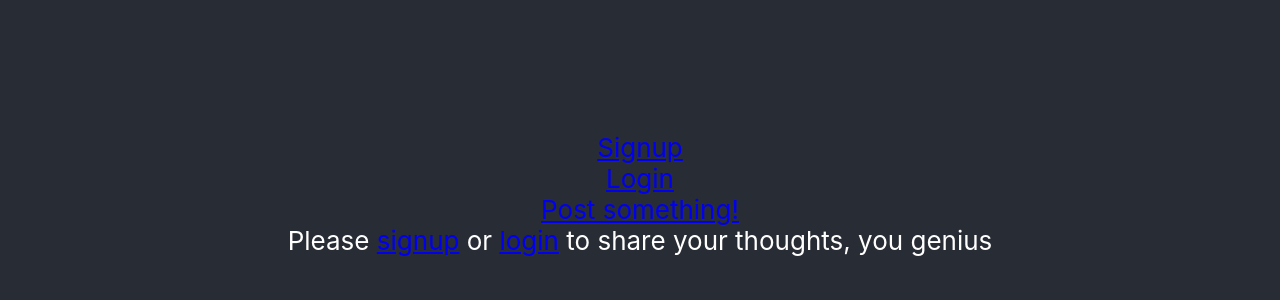
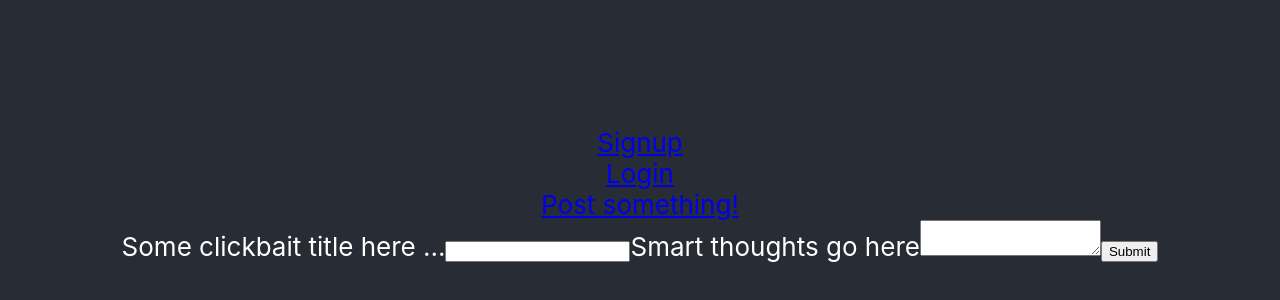
Before and after one commit to Reinoptland/coders-network-42, a React (Create React App) app: page /newpost in a window 1280 px wide. Shown: the part 206-506 px from the top of the page. Built offline with nearby package versions, Linux system fonts and the light colour scheme.

Commit message:
Create form for new blogpost

```diff
--- a/src/pages/CreateBlogPost/index.js
+++ b/src/pages/CreateBlogPost/index.js
@@ -20,5 +20,15 @@ export default function CreateBlogPost() {
     );
   }
 
-  return <div>BE CREATIVE HERE ...</div>;
+  return (
+    <div>
+      <form>
+        <label>Some clickbait title here ...</label>
+        <input name="title" type="text" />
+        <label>Smart thoughts go here</label>
+        <textarea name="content" type="text" />
+        <input type="submit" />
+      </form>
+    </div>
+  );
 }
--- a/src/store/user/reducer.js
+++ b/src/store/user/reducer.js
@@ -1,5 +1,8 @@
 const initialState = {
-  jwt: null,
+  // TODO: take out token from initial state at somet poiont
+  jwt:
+    "eyJhbGciOiJIUzI1NiIsInR5cCI6IkpXVCJ9.eyJpZCI6MzEwLCJpYXQiOjE1OTU1MDU5MTUsImV4cCI6MTU5NTUxMzExNX0.lw6kLzlnFEai0EKlYZYMHVh5VDdfJ9c2MFrIj4n77TA",
+  //   jwt: null,
 };
 
 export default function userReducer(state = initialState, action = {}) {
```
Also changed, not shown: 1 other file (tests, documents, lock files or other folders).
